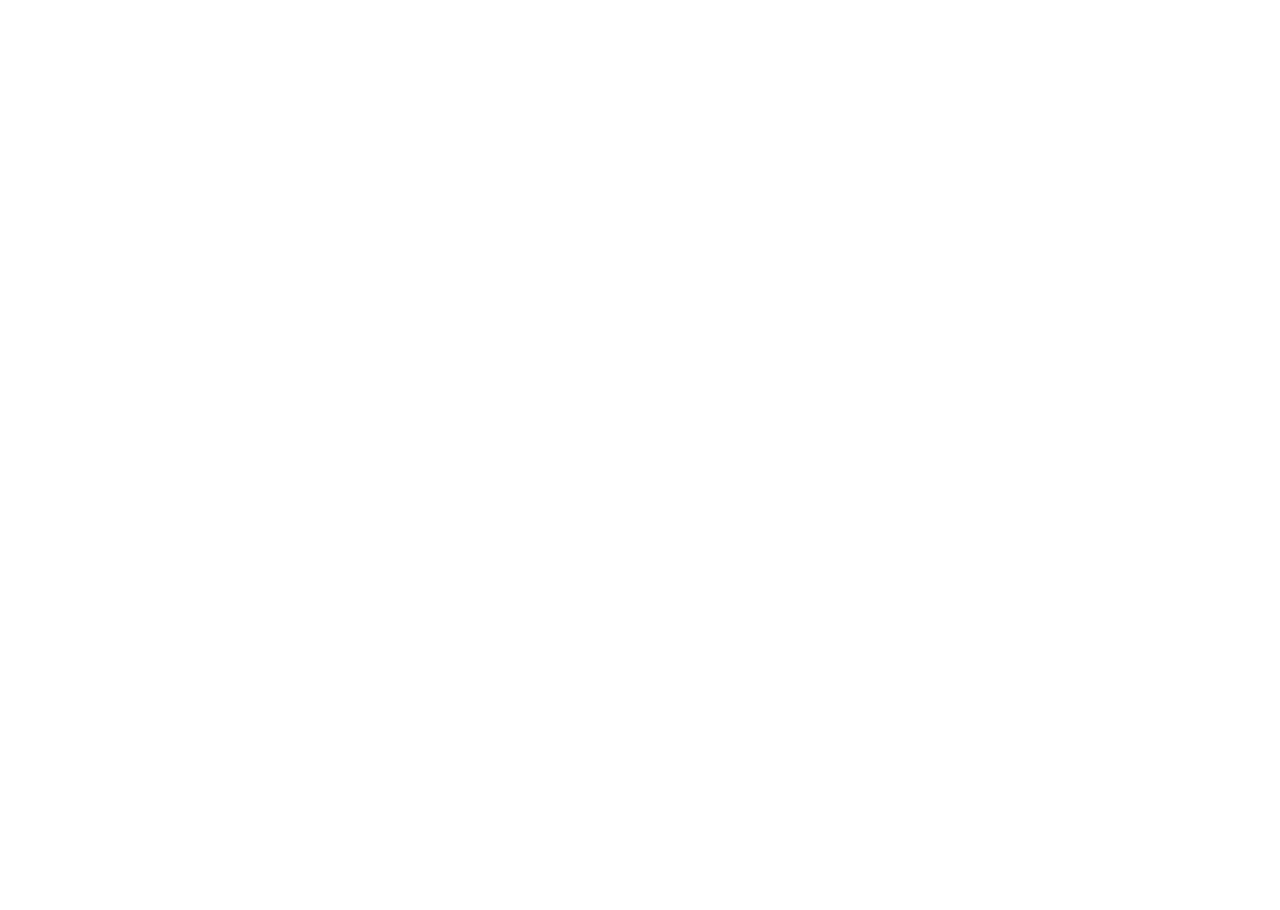
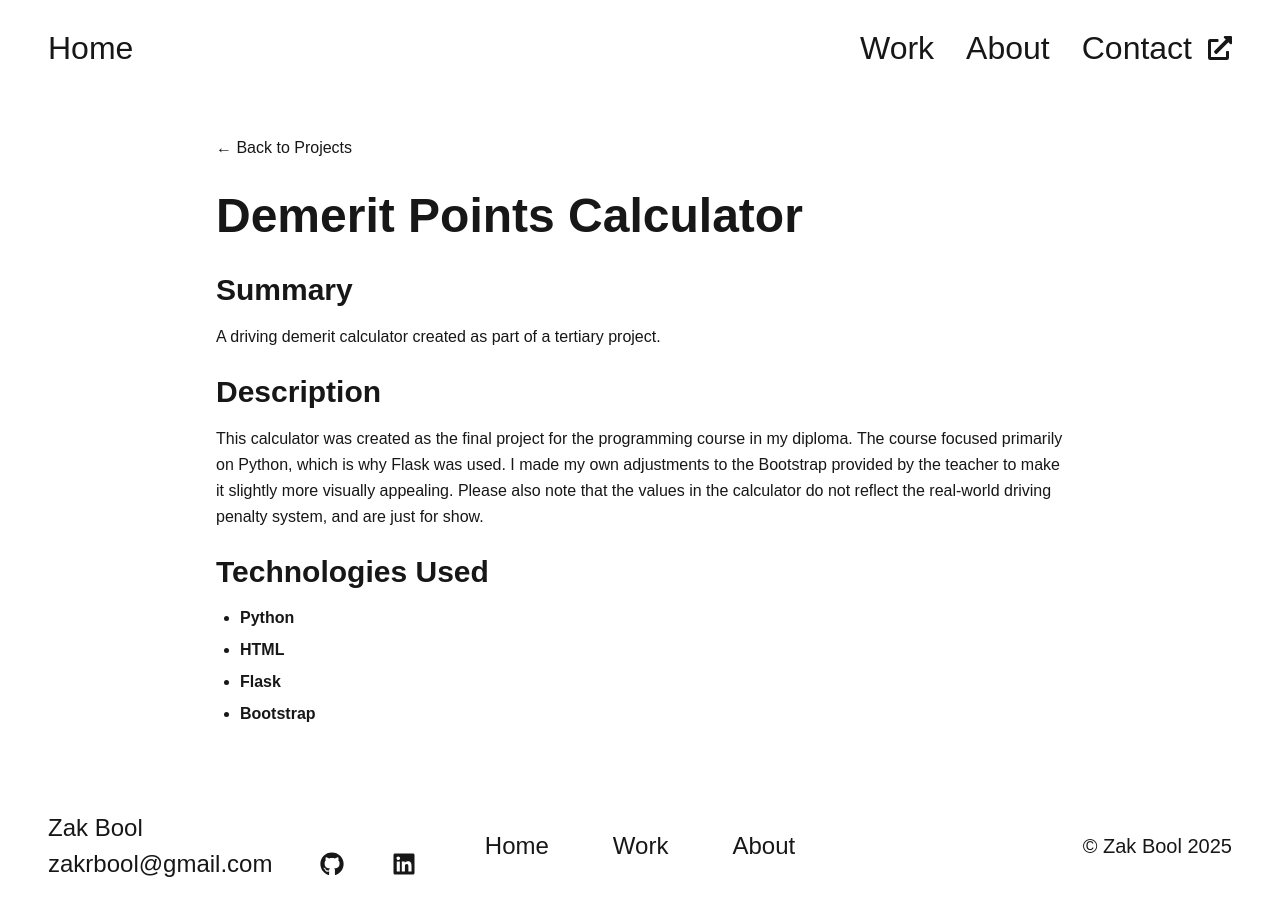
Before and after one commit to Duskire/portfolio-2025-v1, a Next.js app: page /work/demerit-points-calculator in a window 1280 px wide. Before the commit this address had no page. Before the commit the page ends 800 px from the top, so only its background shows below. Built offline with nearby package versions, Linux system fonts and the light colour scheme.

Commit message:
Project slug fuctions

```diff
--- a/package.json
+++ b/package.json
@@ -16,9 +16,12 @@
     "@next/mdx": "^16.0.10",
     "gray-matter": "^4.0.3",
     "next": "16.0.10",
+    "next-mdx-remote": "^5.0.0",
     "react": "19.2.3",
     "react-dom": "19.2.3",
     "react-icons": "^5.5.0",
+    "remark": "^15.0.1",
+    "remark-html": "^16.0.1",
     "swiper": "^12.0.3"
   },
   "devDependencies": {
--- a/src/app/work/[slug]/page.tsx
+++ b/src/app/work/[slug]/page.tsx
@@ -1,118 +1,73 @@
-import fs from "fs";
-import path from "path";
-import matter from "gray-matter";
-import { compile } from "@mdx-js/mdx";
-import * as runtime from "react/jsx-runtime";
+import { notFound } from "next/navigation";
+import Link from "next/link";
+import { getAllPosts, getPostBySlug } from "@/utils/blog";
+import { compileMDX } from "next-mdx-remote/rsc";
 import { useMDXComponents } from "@/utils/mdx-components";
-import { notFound } from "next/navigation";
+import Navbar from "@/components/navbar";
+import Footer from "@/components/footer";
 
-export default async function ProjectPage({
+export async function generateStaticParams() {
+  const posts = getAllPosts();
+  return posts.map((post) => ({
+    slug: post.slug,
+  }));
+}
+
+export default async function BlogPost({
   params,
 }: {
   params: Promise<{ slug: string }>;
 }) {
   const { slug } = await params;
+  const post = getPostBySlug(slug);
 
-  const filePath = path.join(process.cwd(), "app/work/projects", `${slug}.mdx`);
-  if (!fs.existsSync(filePath)) {
+  if (!post) {
     notFound();
   }
 
-  const raw = fs.readFileSync(filePath, "utf-8");
-  const { data, content } = matter(raw);
-
-  const compiled = await compile(content, {
-    outputFormat: "function-body",
+  const components = useMDXComponents({});
+  const { content } = await compileMDX({
+    source: post.content,
+    components,
+    options: { parseFrontmatter: false },
   });
 
-  const mdxModule = new Function(
-    "runtime",
-    `${compiled.value}; return { default: MDXContent };`
-  )(runtime);
+  return (
+    <div className="flex flex-col min-h-screen">
+      <Navbar />
+      <main className="flex-grow flex flex-col font-medium">
+        <div className="max-w-4xl mx-auto px-6 py-10">
+          <Link
+            href="/work"
+            className="inline-block mb-8 hover:opacity-70 transition-opacity"
+          >
+            ← Back to Projects
+          </Link>
 
-  const MDXContent = mdxModule.default;
+          <header className="mb-8">
+            <h1 className="text-4xl md:text-5xl font-bold mb-4">
+              {post.title}
+            </h1>
+            {post.tags && post.tags.length > 0 && (
+              <div className="flex gap-2 flex-wrap">
+                {post.tags.map((tag) => (
+                  <span
+                    key={tag}
+                    className="px-3 py-1 text-sm border border-gray-200 dark:border-gray-700 rounded-lg"
+                  >
+                    {tag}
+                  </span>
+                ))}
+              </div>
+            )}
+          </header>
 
-  return (
-    <div className="max-w-4xl mx-auto p-6 prose prose-slate dark:prose-invert">
-      {/* Project Title & Summary */}
-      <h1 className="text-4xl font-bold mb-4">{data.title}</h1>
-      <p className="text-white/70 mb-6">{data.summary}</p>
-
-      {/* Image Gallery */}
-      {data.images && data.images.length > 0 && (
-        <div className="grid grid-cols-1 sm:grid-cols-2 gap-4 mb-6">
-          {data.images.map((img: string, i: number) => (
-            <img
-              key={i}
-              src={img}
-              alt={`${data.title} screenshot ${i + 1}`}
-              className="w-full h-48 object-cover rounded-lg border shadow-sm"
-            />
-          ))}
+          <article>
+            {content}
+          </article>
         </div>
-      )}
-
-      <hr className="my-6" />
-
-      {/* MDX Content */}
-      <MDXContent components={useMDXComponents({})} />
+      </main>
+      <Footer />
     </div>
   );
 }
-
-
-
-//   return (
-//     <div className="relative min-h-screen w-full">
-//       {/* ------------------------- */}
-//       {/* FIXED TOP BAR */}
-//       {/* ------------------------- */}
-//       <div
-//         className="
-//     sticky top-0 left-0 right-0
-//     z-50
-//     h-14 px-6
-//     flex items-center justify-between
-//     backdrop-blur-xl bg-[#222]/90
-//     border-b rounded-2xl border-white/10
-//   "
-//       >
-//         {/* LEFT: BACK BUTTON */}
-//         <a
-//           href="/blog"
-//           className="text-white/80 hover:text-accent transition font-main text-xl"
-//         >
-//           ←
-//         </a>
-
-//         {/* CENTER: FILE TITLE */}
-//         <div className="text-white/70 text-sm font-main tracking-wide">
-//           {data.title}.mdx
-//         </div>
-
-//         {/* RIGHT: EMPTY FOR BALANCE */}
-//         <div className="w-6" />
-//       </div>
-
-//       {/* ------------------------- */}
-//       {/* CONTENT AREA */}
-//       {/* ------------------------- */}
-//       <div
-//         className="
-//           max-w-4xl mx-auto pt-24 pb-20 px-6
-//           font-blog-body text-white/90
-//         "
-//       >
-//         {/* META */}
-//         <p className="text-white/60 mb-10 text-sm tracking-wide">
-//           {data.date} — {data.category}
-//         </p>
-
-//         {/* MDX CONTENT */}
-//         <article className="prose prose-invert font-blog-body leading-relaxed">
-//           <MDXContent components={useMDXComponents({})} />
-//         </article>
-//       </div>
-//     </div>
-//   );
-// }
--- /dev/null
+++ b/src/utils/blog.ts
@@ -0,0 +1,75 @@
+import fs from "fs";
+import path from "path";
+import matter from "gray-matter";
+
+const postsDirectory = path.join(process.cwd(), "src/app/work/projects");
+
+export interface BlogPost {
+  slug: string;
+  title: string;
+  summary: string;
+  date: string;
+  tags: string[];
+  draft?: boolean;
+  content: string;
+}
+
+export function getAllPosts(): BlogPost[] {
+  if (!fs.existsSync(postsDirectory)) {
+    return [];
+  }
+
+  const fileNames = fs.readdirSync(postsDirectory);
+  const allPostsData = fileNames
+    .filter((fileName) => fileName.endsWith(".mdx"))
+    .map((fileName) => {
+      const slug = fileName.replace(/\.mdx$/, "");
+      const fullPath = path.join(postsDirectory, fileName);
+      const fileContents = fs.readFileSync(fullPath, "utf8");
+      const { data, content } = matter(fileContents);
+
+      return {
+        slug,
+        title: data.title,
+        summary: data.summary,
+        date: data.date,
+        tags: data.tags || [],
+        draft: data.draft || false,
+        content,
+      };
+    })
+    .filter((post) => !post.draft)
+    .sort((a, b) => {
+      if (new Date(a.date) < new Date(b.date)) {
+        return 1;
+      } else {
+        return -1;
+      }
+    });
+
+  return allPostsData;
+}
+
+export function getPostBySlug(slug: string): BlogPost | null {
+  if (!fs.existsSync(postsDirectory)) {
+    return null;
+  }
+
+  try {
+    const fullPath = path.join(postsDirectory, `${slug}.mdx`);
+    const fileContents = fs.readFileSync(fullPath, "utf8");
+    const { data, content } = matter(fileContents);
+
+    return {
+      slug,
+      title: data.title,
+      summary: data.summary,
+      date: data.date,
+      tags: data.tags || [],
+      draft: data.draft || false,
+      content,
+    };
+  } catch {
+    return null;
+  }
+}
--- a/src/utils/mdx-components.tsx
+++ b/src/utils/mdx-components.tsx
@@ -1,38 +1,38 @@
 import type { MDXComponents } from "mdx/types";
-import { CodeBlock } from "@/components/CodeBlock"; // if using copy button
+import { CodeBlock } from "@/components/CodeBlock";
 
 export function useMDXComponents(components: MDXComponents): MDXComponents {
   return {
     h1: (props) => (
-      <h1 className="text-4xl font-main font-bold mt-8" {...props} />
+      <h1 className="text-4xl font-bold mt-8 mb-4" {...props} />
     ),
     h2: (props) => (
-      <h2 className="text-3xl font-main font-semibold mt-6" {...props} />
+      <h2 className="text-3xl font-semibold mt-6 mb-3" {...props} />
     ),
     h3: (props) => (
-      <h3 className="text-2xl font-blog-body font-semibold mt-4" {...props} />
+      <h3 className="text-2xl font-semibold mt-4 mb-2" {...props} />
     ),
     h4: (props) => (
-      <h4 className="text-xl font-blog-body font-semibold mt-4" {...props} />
+      <h4 className="text-xl font-semibold mt-4 mb-2" {...props} />
     ),
     p: (props) => (
-      <p className="text-[1.15rem] leading-relaxed my-4 font-blog-body" {...props} />
+      <p className="text-base leading-relaxed my-4" {...props} />
     ),
 
     ul: (props) => (
-      <ul className="list-disc ml-6 my-4 font-blog-body" {...props} />
+      <ul className="list-disc ml-6 my-4" {...props} />
     ),
     ol: (props) => (
-      <ol className="list-decimal ml-6 my-4 font-blog-body" {...props} />
+      <ol className="list-decimal ml-6 my-4" {...props} />
     ),
 
-    li: (props) => <li className="my-1" {...props} />,
+    li: (props) => <li className="my-2" {...props} />,
 
-    hr: (props) => <hr className="my-10 border-t border-white/10" {...props} />,
+    hr: (props) => <hr className="my-10 border-t border-gray-200 dark:border-gray-700" {...props} />,
 
     code: (props) => (
       <code
-        className="bg-card-bg p-1 rounded text-sm font-blog-code"
+        className="bg-white dark:bg-dark-primary border border-gray-200 dark:border-gray-700 px-2 py-0.5 rounded text-sm font-mono"
         {...props}
       />
     ),
```
Also changed, not shown: 1 other file (tests, documents, lock files or other folders).
